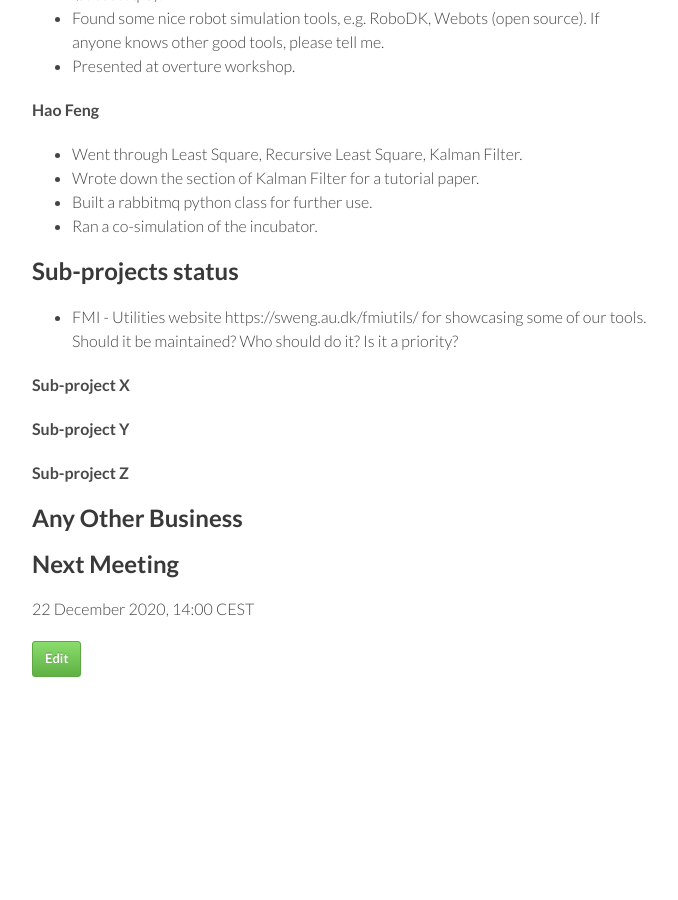
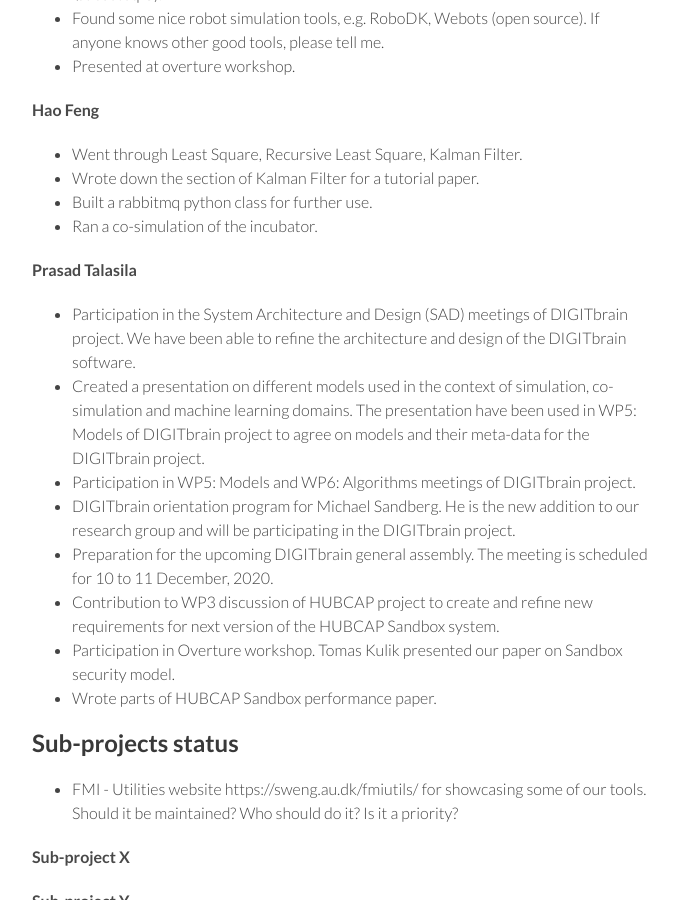
Before and after one commit to digitaltwincentre/digitaltwincentre.github.io, a Jekyll site: the page built from _biweeklies/Biweekly-30.md, in a window 1280 px wide and 900 px high, scrolled down 1427 px. Shown: the whole window, without its empty margins (418-1096 px from the left). Built offline with Jekyll 4.4.1, drawn with Linux system fonts in a browser that asks for light colours; nearby versions of some CDN libraries.

Commit message:
Update Biweekly-30.md

```diff
--- a/_biweeklies/Biweekly-30.md
+++ b/_biweeklies/Biweekly-30.md
@@ -59,6 +59,18 @@ date: 08 December 2020, 1400 CEST
 * Built a rabbitmq python class for further use.
 * Ran a co-simulation of the incubator.
 
+#### Prasad Talasila
+* Participation in the System Architecture and Design (SAD) meetings of DIGITbrain project. We have been able to refine the architecture and design of the DIGITbrain software.
+* Created a presentation on different models used in the context of simulation, co-simulation and machine learning domains. The presentation have been used in WP5: Models of DIGITbrain project to agree on models and their meta-data for the DIGITbrain project.
+* Participation in WP5: Models and WP6: Algorithms meetings of DIGITbrain project.
+* DIGITbrain orientation program for Michael Sandberg. He is the new addition to our research group and will be participating in the DIGITbrain project.
+* Preparation for the upcoming DIGITbrain general assembly. The meeting is scheduled for 10 to 11 December, 2020.
+* Contribution to WP3 discussion of HUBCAP project to create and refine new requirements for next version of the HUBCAP Sandbox system.
+* Participation in Overture workshop. Tomas Kulik presented our paper on Sandbox security model.
+* Wrote parts of HUBCAP Sandbox performance paper.
+
+
+
 
 ## Sub-projects status
 
```
